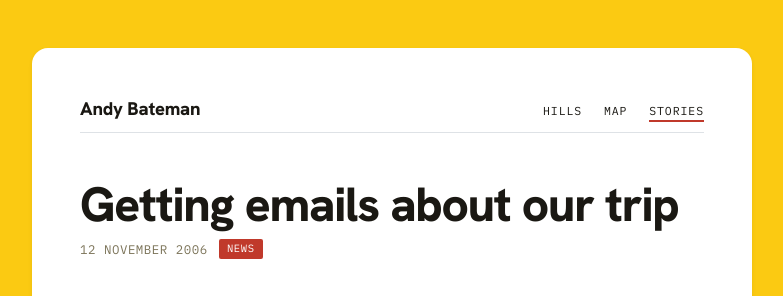
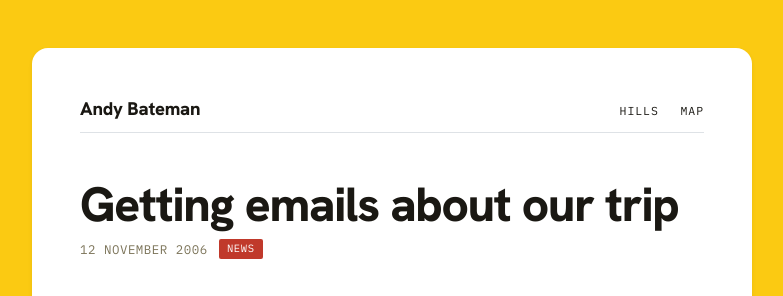
Before and after one commit to andybateman/andybateman.github.io, a Jekyll site: the page built from _posts/2006-11-13-getting-emails-about-our-trip.html, in a window 1280 px wide. Shown: the top 296 px of the page, without its empty margins (248-1031 px from the left). Built offline with Jekyll 4.4.1, drawn with Linux system fonts in a browser that asks for light colours.

Commit message:
Story pages: Stories out of their bar

```diff
--- a/_layouts/post.html
+++ b/_layouts/post.html
@@ -27,7 +27,6 @@ layout: compress
           <nav>
             <a href="/wellingtonhills">Hills</a>
             <a href="/travelmap/">Map</a>
-            <a class="here" href="/posts/">Stories</a>
           </nav>
         </div>
 
```
Also changed, not shown: CHANGELOG.md.
